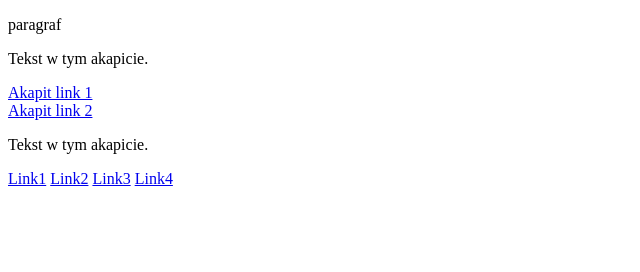
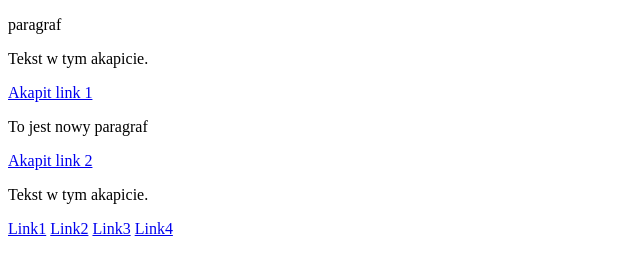
Before and after one commit to IwonaJarkiewicz/model_dom, a plain HTML site: page index.html in a window 1280 px wide. Shown: the whole page, without its empty margins (0-640 px from the left). Drawn offline with Linux system fonts and the light colour scheme.

Commit message:
dodanie nowego elementu

```diff
--- a/index.html
+++ b/index.html
@@ -29,8 +29,7 @@
         <a href="#" class="link superlink">Link4</a>
     </section>
 
-    <script src="js/model-dom.js"></script>
-    <script src="js/wezly-nodes.js"></script>
+    <script src="js/elementy.js"></script>
 </body>
 
 </html>
--- a/js/elementy.js
+++ b/js/elementy.js
@@ -0,0 +1,14 @@
+'use strict';
+
+var istniejacyWezel = document.getElementById('parFirst').children[3];
+
+console.log(istniejacyWezel);
+
+var newElement = document.createElement('p'); //stwórz nowy element
+
+var newElementContent = document.createTextNode('To jest nowy paragraf'); //stworzony nowy tekst dla elementu
+
+newElement.appendChild(newElementContent); //dodaj tekst do elementu
+
+console.log(newElement);
+istniejacyWezel.appendChild(newElement);
```
